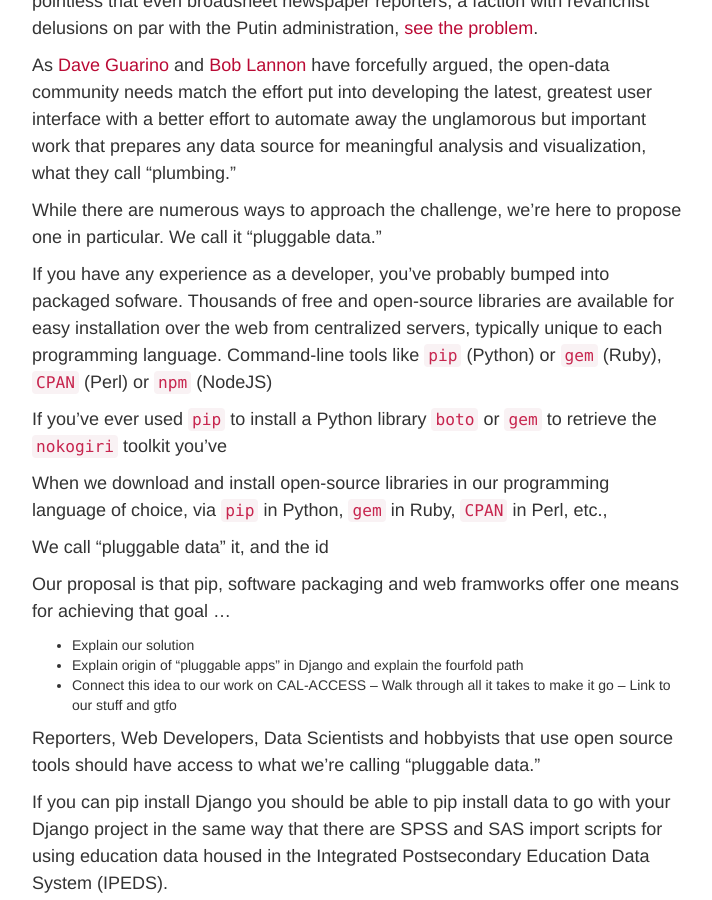
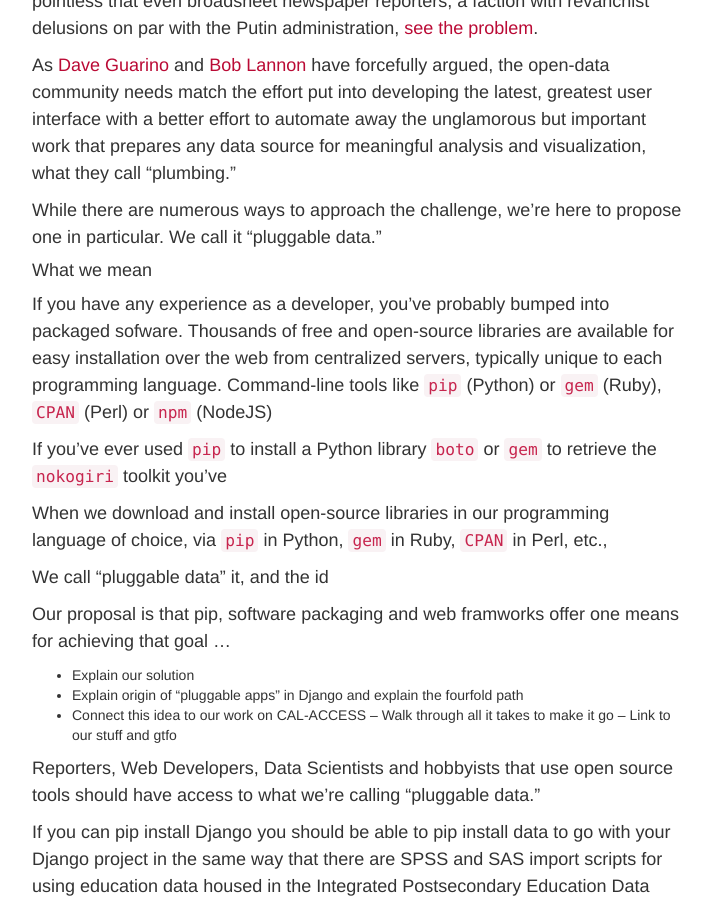
Before and after one commit to palewire/californiacivicdata.org, a Jekyll site: the page built from _posts/2015-01-01-pluggable-data.markdown, in a window 1280 px wide and 900 px high, scrolled down 777 px. Shown: the whole window, without its empty margins (38-750 px from the left). Built offline with Jekyll 4.4.1, drawn with Linux system fonts in a browser that asks for light colours.

Commit message:
Updated 2015-01-01-pluggable-data.markdown

```diff
--- a/_posts/2015-01-01-pluggable-data.markdown
+++ b/_posts/2015-01-01-pluggable-data.markdown
@@ -27,6 +27,8 @@
 As [Dave Guarino](http://daguar.github.io/2014/03/17/etl-for-america/) and [Bob Lannon](http://sunlightfoundation.com/blog/2014/03/21/data-plumbers/) have forcefully argued, the open-data community needs match the effort put into developing the latest, greatest user interface with a better effort to automate away the unglamorous but important work that prepares any data source for meaningful analysis and visualization, what they call "plumbing."
 
 While there are numerous ways to approach the challenge, we're here to propose one in particular. We call it "pluggable data."
+
+#### What we mean
 
 If you have any experience as a developer, you've probably bumped into packaged sofware. Thousands of free and open-source libraries are available for easy installation over the web from centralized servers, typically unique to each programming language. Command-line tools like ``pip`` (Python) or ``gem`` (Ruby), ``CPAN`` (Perl) or ``npm`` (NodeJS)
 
```
